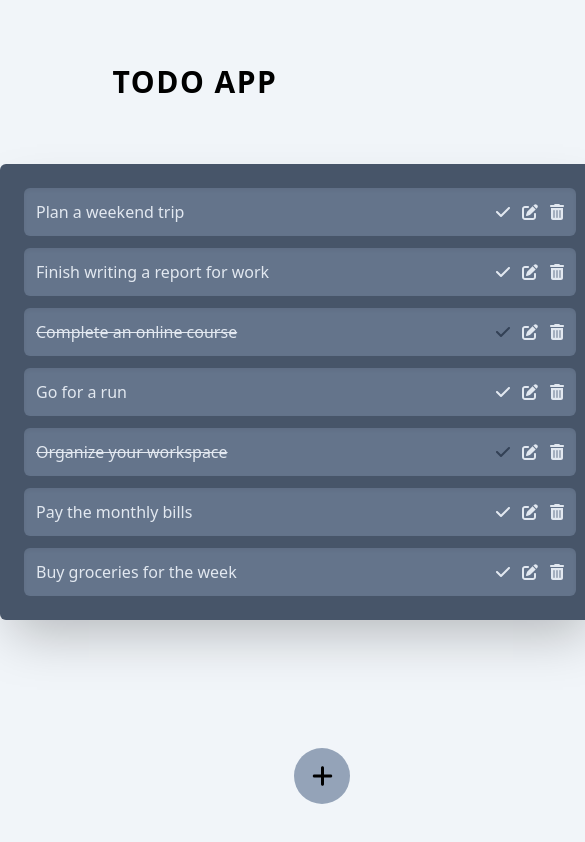
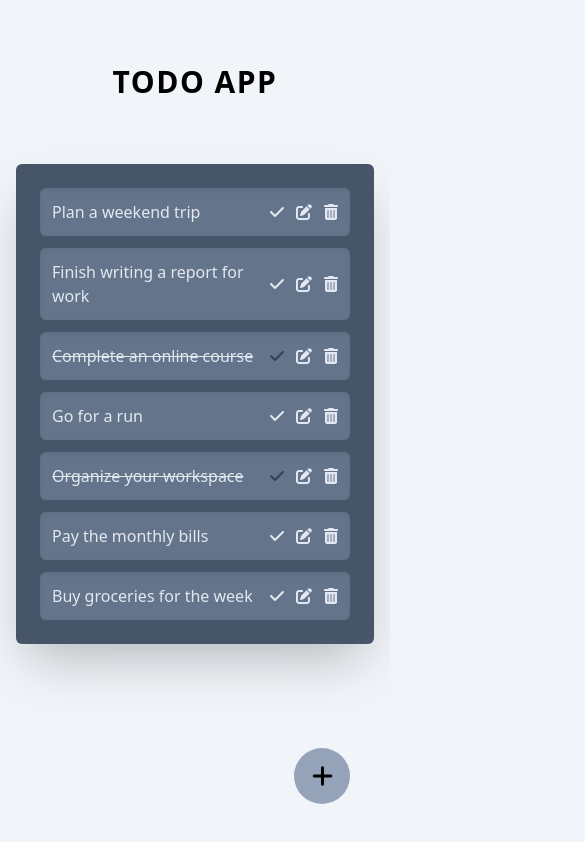
Before and after one commit to robertzelic/todo-app, a React (Vite) app: page / in a window 390 px wide. Shown: the whole page, 585 px wide, since content can reach past the window. Built offline with nearby package versions, Linux system fonts and the light colour scheme.

Commit message:
Changed max width for better mobile compatibility

```diff
--- a/src/App.jsx
+++ b/src/App.jsx
@@ -58,7 +58,7 @@ const App = () => {
         />
       )}
       <h1 className="p-16 text-center text-3xl font-bold uppercase tracking-wider">ToDo App</h1>
-      <div className="mx-auto w-[600px]">
+      <div className="mx-auto max-w-[620px] px-4">
         <TodoList
           list={todoList}
           onDone={handleDone}
```
